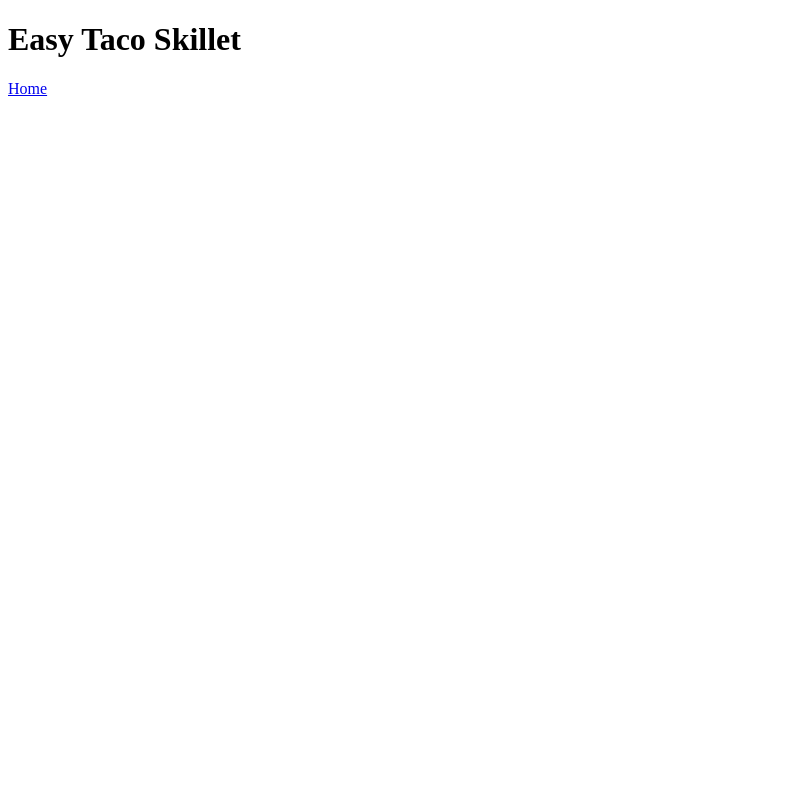
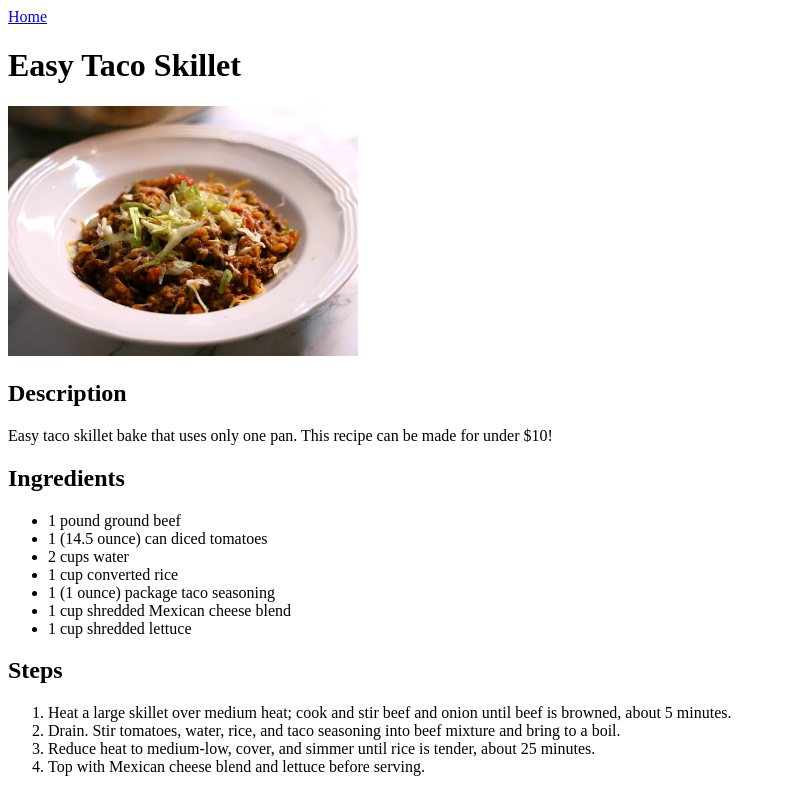
Before and after one commit to nickcaudill71/odin-recipes, a plain HTML site: page recipes/easy-taco-skillet.html in a window 1280 px wide. Shown: the whole page, without its empty margins (0-786 px from the left). Drawn offline with Linux system fonts and the light colour scheme.

Commit message:
Add content to first recipe

```diff
--- a/recipes/easy-taco-skillet.html
+++ b/recipes/easy-taco-skillet.html
@@ -6,7 +6,31 @@
     <title>Odin Recipes - Easy Taco Skillet</title>
 </head>
 <body>
+    <a href="../index.html">Home</a>
+
     <h1>Easy Taco Skillet</h1>
-    <a href="../index.html">Home</a>
+    <img src="../img/easy-taco-skillet.jpg" alt="easy-taco-skillet" height="250" width="350">
+
+    <h2>Description</h2>
+    <p>Easy taco skillet bake that uses only one pan. This recipe can be made for under $10!</p>
+
+    <h2>Ingredients</h2>
+    <ul>
+        <li>1 pound ground beef</li>
+        <li>1 (14.5 ounce) can diced tomatoes</li>
+        <li>2 cups water</li>
+        <li>1 cup converted rice</li>
+        <li>1 (1 ounce) package taco seasoning</li>
+        <li>1 cup shredded Mexican cheese blend</li>
+        <li>1 cup shredded lettuce</li>
+    </ul>
+
+    <h2>Steps</h2>
+    <ol>
+        <li>Heat a large skillet over medium heat; cook and stir beef and onion until beef is browned, about 5 minutes.</li>
+        <li>Drain. Stir tomatoes, water, rice, and taco seasoning into beef mixture and bring to a boil. </li>
+        <li>Reduce heat to medium-low, cover, and simmer until rice is tender, about 25 minutes.</li>
+        <li>Top with Mexican cheese blend and lettuce before serving.</li>
+    </ol>
 </body>
 </html>
```
Also changed, not shown: img/easy-taco-skillet.jpg (added).
